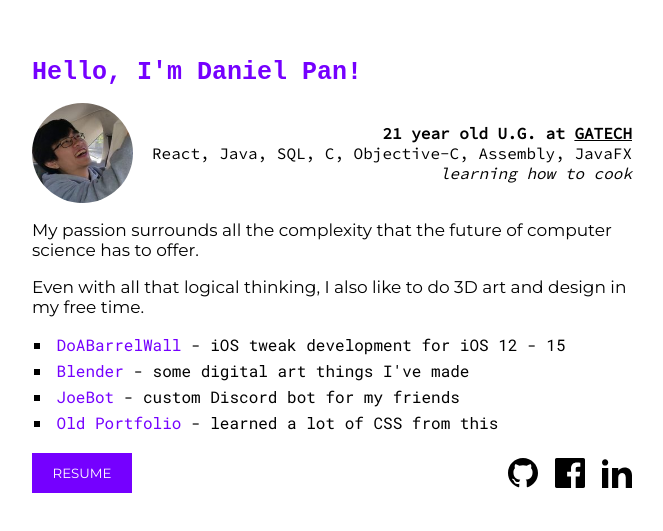
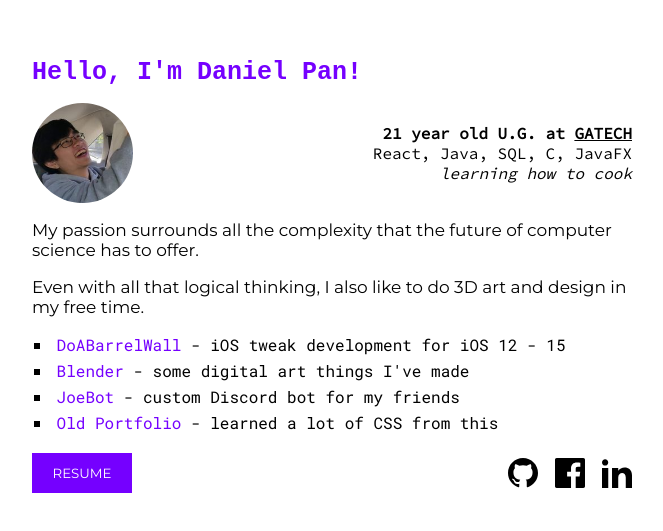
Before and after one commit to denialpan/portfolioV2, a React (Create React App) app: page /#/ in a window 1280 px wide. Shown: the part 133-664 px from the top of the page, without its empty margins (308-971 px from the left). Built offline with nearby package versions, Linux system fonts and the light colour scheme; a web font is replaced by a local one.

Commit message:
remove less frequent languages

```diff
--- a/src/pages/home/Home.jsx
+++ b/src/pages/home/Home.jsx
@@ -163,7 +163,7 @@ function Home() {
                     <div className={pageCSS['stats']}>
 
                         <div> <b>  21 year old U.G. at <a href="https://www.gatech.edu" target="_blank" rel="noreferrer" style={{color: "inherit"}}> GATECH </a> </b></div>
-                        <div> React, Java, SQL, C, Objective-C, Assembly, JavaFX </div>
+                        <div> React, Java, SQL, C, JavaFX </div>
                         <div> <i> learning how to cook </i> </div>
 
                     </div>
```
